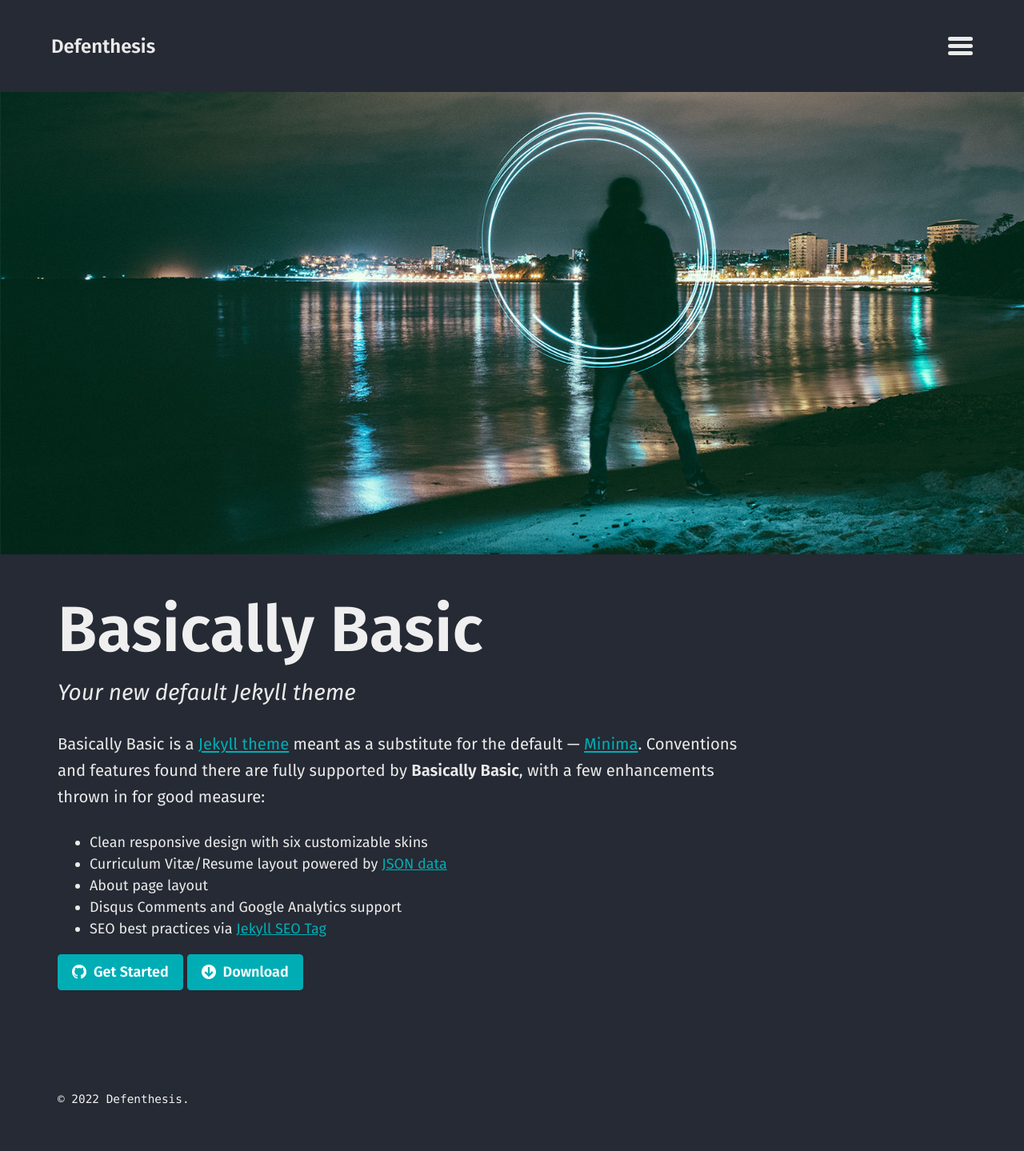
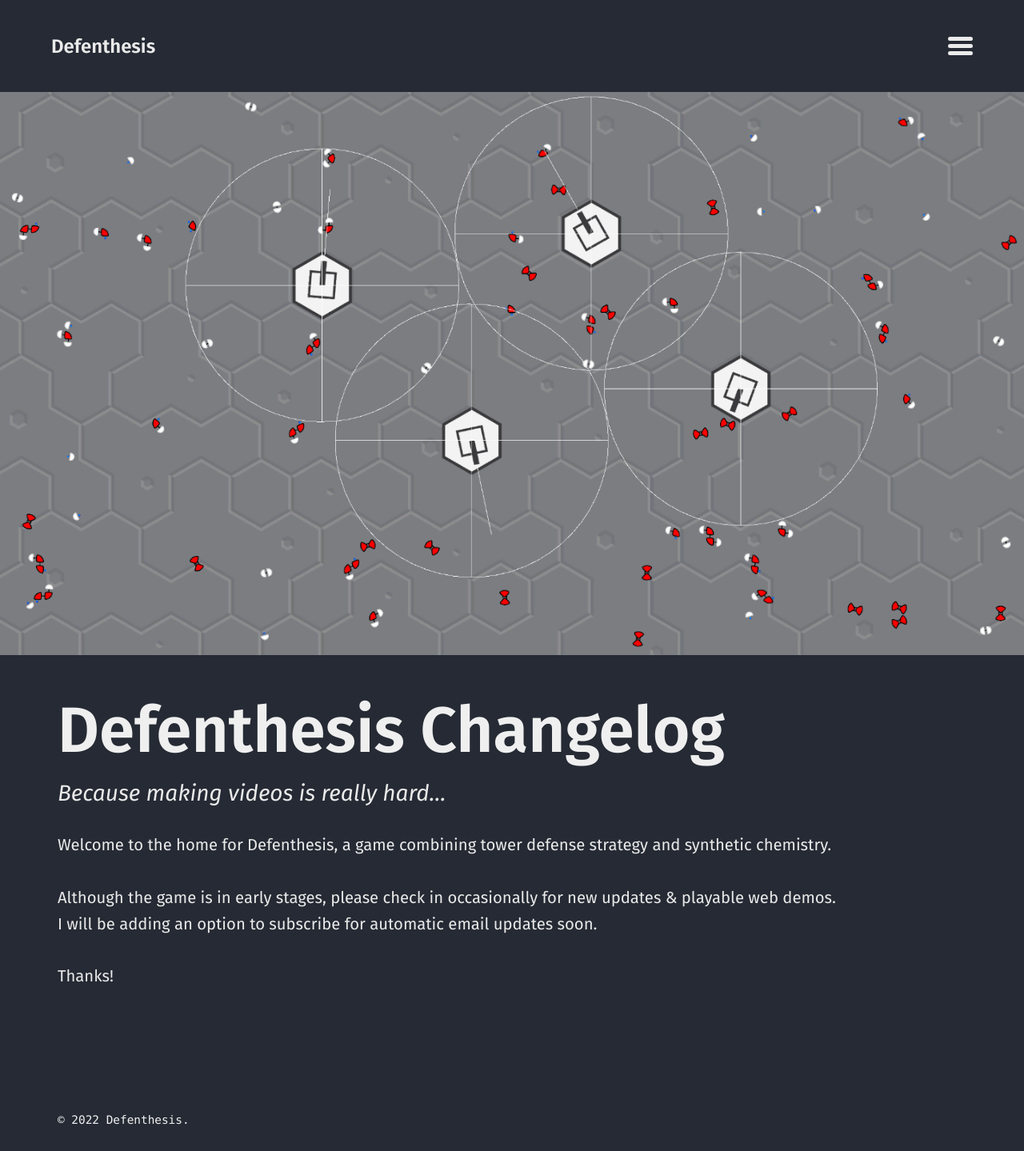
Before and after one commit to LowYieldGames/defenthesis, a Jekyll site: the page built from index.html, in a window 1280 px wide. Shown: the whole page at 80% size. Built offline with Jekyll 4.4.1, drawn with Linux system fonts in a browser that asks for light colours; the list of posts is cut into pages by our own code; before the commit the page ends 1412 px from its top, so only the background shows below that.

Commit message:
Added content for home page.

```diff
--- a/_includes/contact-list.html
+++ b/_includes/contact-list.html
@@ -1,27 +1,27 @@
 <ul class="contact-list">
-  {% if site.email %}
+  <!-- {% if site.email %}
     <li>
       <a href="mailto:{{ site.email }}">
         <span class="icon icon--email">{% include icon-email.svg %}</span>
         <span class="label">{{ site.data.theme.t.email | default: 'Email' }}</span>
       </a>
     </li>
-  {% endif %}
+  {% endif %} -->
 
-  {% if site.github_username %}
+  <!-- {% if site.github_username %}
     <li>{% include icon-github.html username=site.github_username label='GitHub' %}</li>
-  {% endif %}
+  {% endif %} -->
 
-  {% if site.twitter_username %}
+  <!-- {% if site.twitter_username %}
     <li>{% include icon-twitter.html username=site.twitter_username label='Twitter' %}</li>
-  {% endif %}
+  {% endif %} -->
 
-  <li>
+  <!-- <li>
     {% if site.plugins contains 'jekyll-feed' or site.gems contains 'jekyll-feed' %}
       <a href="{{ site.feed.path | default: 'feed.xml' | relative_url }}" title="Atom Feed">
         <span class="icon icon--rss">{% include icon-rss.svg %}</span>
         <span class="label">{{ site.data.theme.t.subscribe | default: 'Subscribe' }}</span>
       </a>
     {% endif %}
-  </li>
+  </li> -->
 </ul>
--- a/_sass/basically-basic/_layout.scss
+++ b/_sass/basically-basic/_layout.scss
@@ -57,7 +57,7 @@ main {
 }
 
 .inner {
-  max-width: $large;
+  // max-width: $large;
 }
 
 /*
--- a/index.html
+++ b/index.html
@@ -1,22 +1,12 @@
 ---
 layout: home
 paginate: true
-alt_title: "Basically Basic"
-sub_title: "Your new default Jekyll theme"
-image: /img/amine-ounnas-180287.jpg
+alt_title: "Defenthesis Changelog"
+sub_title: "Because making videos is really hard..."
+image: /img/Towers+gizmos_2.png
 introduction: |
-  Basically Basic is a [Jekyll theme](https://jekyllrb.com/docs/themes/) meant as a substitute for the default --- [Minima](https://github.com/jekyll/minima). Conventions and features found there are fully supported by **Basically Basic**, with a few enhancements thrown in for good measure:
-
-  - Clean responsive design with six customizable skins
-  - Curriculum Vitæ/Resume layout powered by [JSON data](http://registry.jsonresume.org/)
-  - About page layout
-  - Disqus Comments and Google Analytics support
-  - SEO best practices via [Jekyll SEO Tag](https://github.com/jekyll/jekyll-seo-tag/)
-actions:
-  - label: "Get Started"
-    icon: github
-    url: "https://github.com/mmistakes/jekyll-theme-basically-basic"
-  - label: "Download"
-    icon: download
-    url: "https://github.com/mmistakes/jekyll-theme-basically-basic/archive/master.zip"
+  Welcome to the home for Defenthesis, a game combining tower defense strategy and synthetic chemistry. <br> <br>
+  Although the game is in early stages, please check in occasionally for new updates & playable web demos. <br>
+  I will be adding an option to subscribe for automatic email updates soon. <br> <br>
+  Thanks!
 ---
```
Also changed, not shown: _drafts/index.html (added, +22 -0 lines), img/Towers+gizmos_2.png (added), img/amine-ounnas-180287.jpg (deleted).
